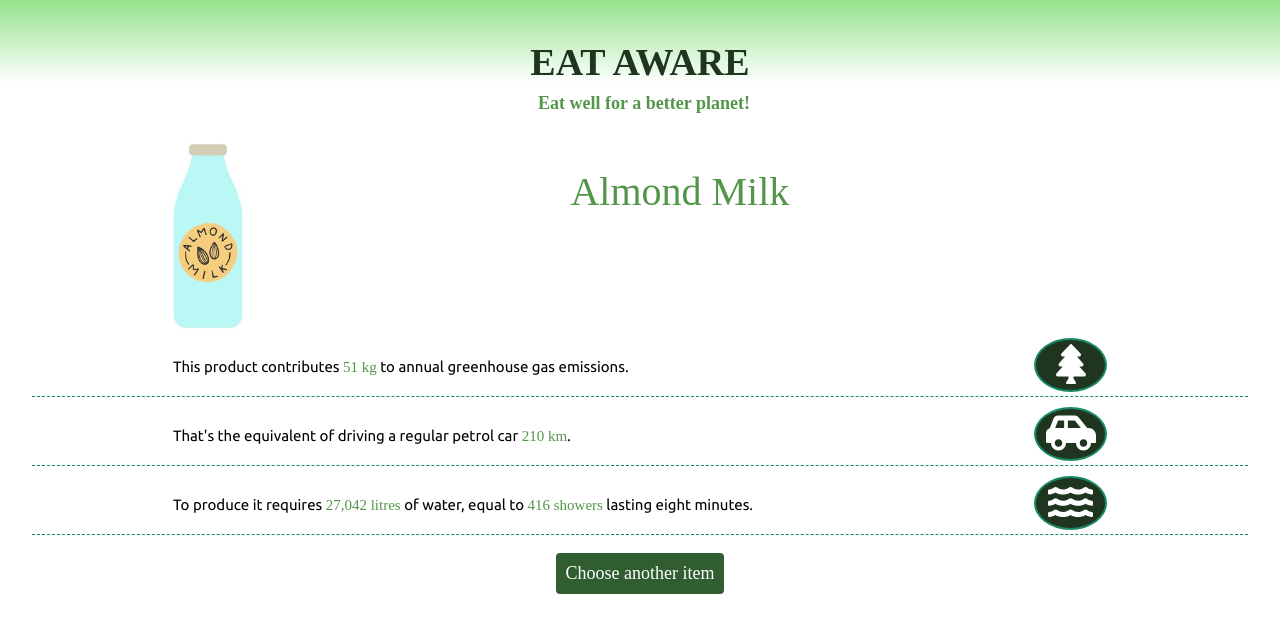
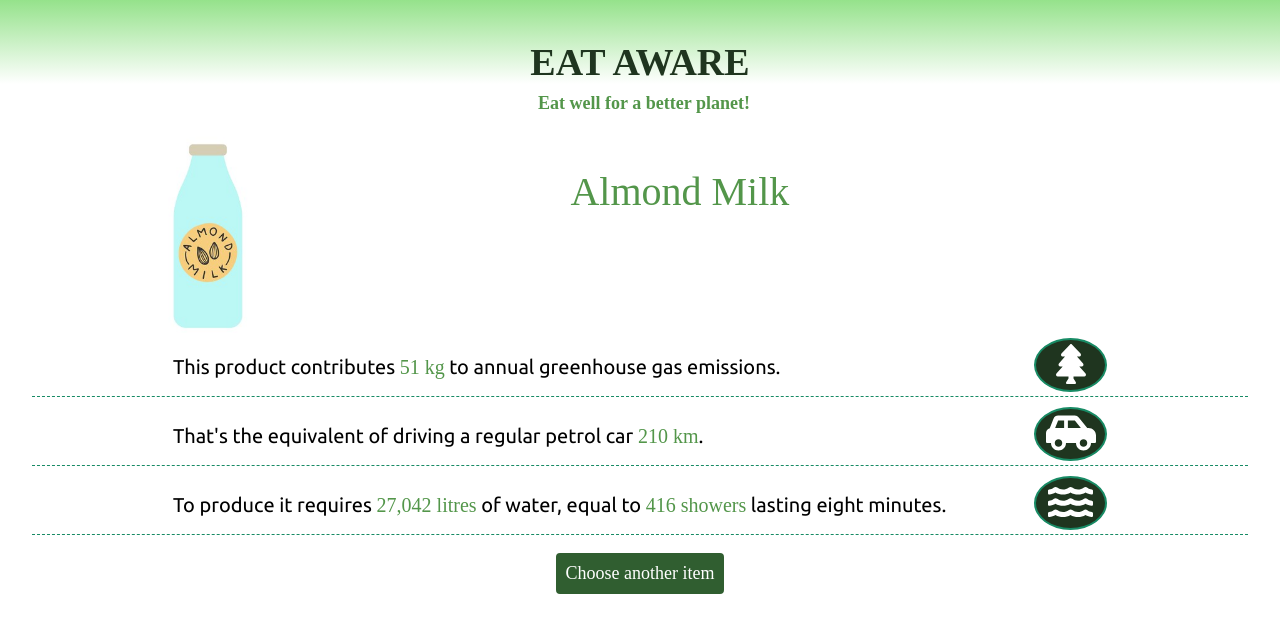
Before and after one commit to monicamendesmontanha/eat-aware, a React (Create React App) app: page / in a window 1280 px wide. Shown: the top 632 px of the page. Built offline with nearby package versions, Linux system fonts and the light colour scheme; a web font is replaced by a local one.

Commit message:
Fix the font size description to big screen app

```diff
--- a/src/components/FoodInfo.css
+++ b/src/components/FoodInfo.css
@@ -69,7 +69,6 @@
  justify-content: center;
  align-items: center;
  margin-bottom: 10px;
-
 }
 
 .itemIcon {
@@ -135,4 +134,7 @@
   .itemIcon {
     width: 6%;
   }
+  .descriptionItem {
+    font-size: 20px;
+  }
 }
```
